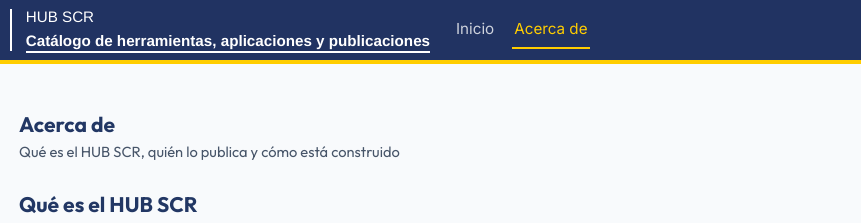
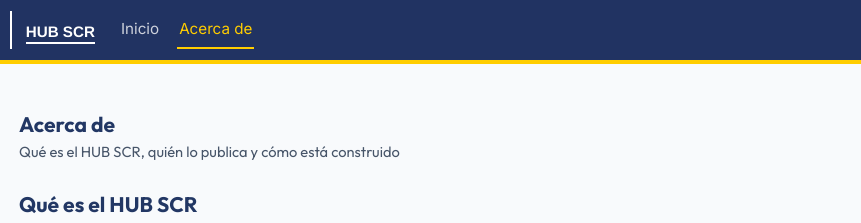
Before and after one commit to scr-ungrd/hub, a plain HTML site: page acerca-de.html in a window 1280 px wide. Shown: the top 223 px of the page, 203-1064 px from the left. Drawn offline with nearby package versions, Linux system fonts and the light colour scheme.

Commit message:
Barra: se retira el subtítulo bajo «HUB SCR»
Co-Authored-By: Claude Opus 5.5 <noreply@anthropic.com>

```diff
--- a/acerca-de.html
+++ b/acerca-de.html
@@ -74,7 +74,6 @@
         <span class="brand-divider" aria-hidden="true"></span>
         <div class="brand-text">
           <span class="hub-title d-block">HUB SCR</span>
-          <span class="hub-subtitle d-none d-xl-block">Catálogo de herramientas, aplicaciones y publicaciones</span>
         </div>
       </a>
 
--- a/css/style.css
+++ b/css/style.css
@@ -691,7 +691,8 @@ body.high-contrast .main-header { background-color: #000 !important; box-shadow:
 }
 .main-header .brand-text .hub-title { font-weight: 400; }
 .main-header .brand-text .hub-subtitle { font-weight: 700; border-bottom: 2px solid #fff; padding-bottom: 1px; display: inline-block !important; }
-@media (max-width: 1199.98px) { .main-header .brand-text .hub-subtitle { display: none !important; } .main-header .brand-text .hub-title { font-weight: 700; border-bottom: 2px solid #fff; display: inline-block !important; padding-bottom: 1px; } }
+/* Nombre en una sola línea ("HUB SCR"): negrita y subrayado, como la segunda línea de los demás sitios */
+.main-header .brand-text .hub-title { font-weight: 700; border-bottom: 2px solid #fff; display: inline-block !important; padding-bottom: 1px; }
 /* Botón ☰ y menú desplegable en celular */
 .main-header .hub-toggler { color: #fff; border: 1px solid rgba(255,255,255,.5); padding: .2rem .4rem; margin-right: .5rem; order: -1; }
 .main-header .hub-toggler:focus { box-shadow: 0 0 0 2px #ffcd00; }
```
Also changed, not shown: index.html (+0 -1 lines).
